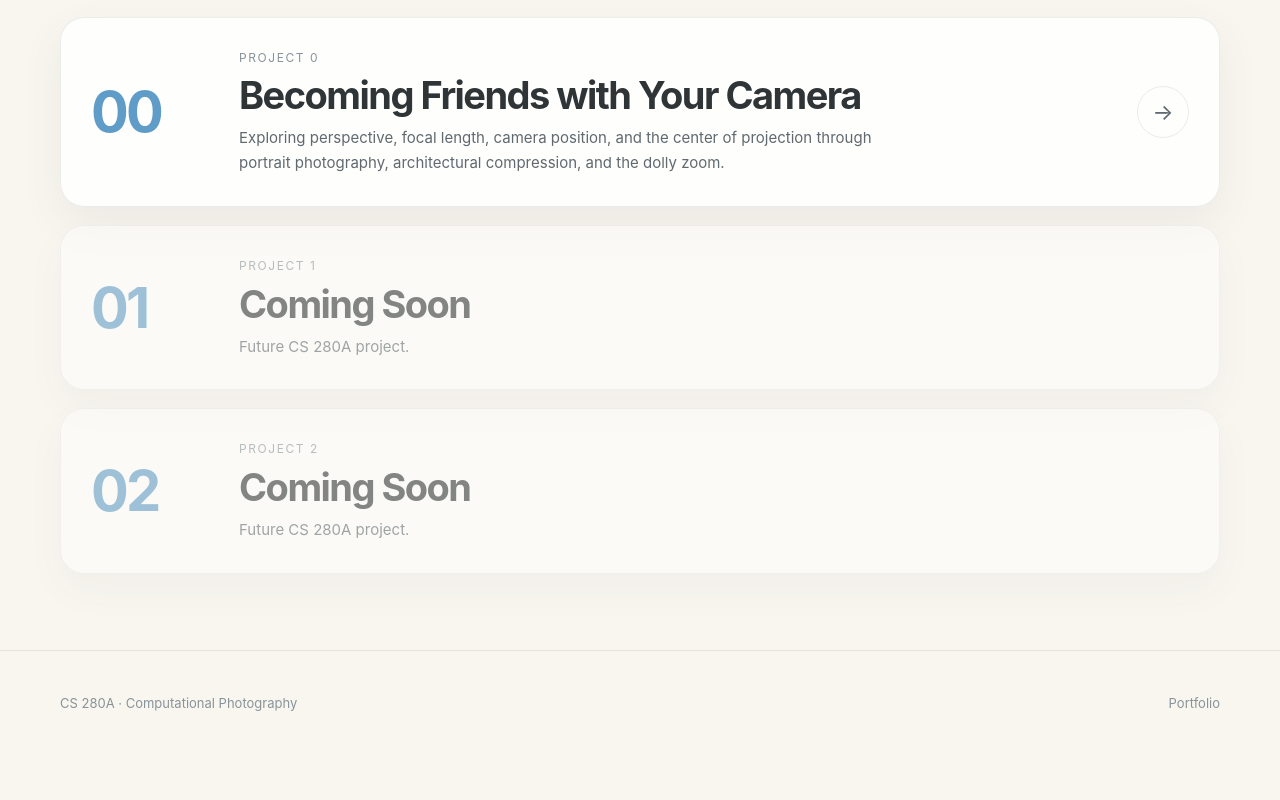
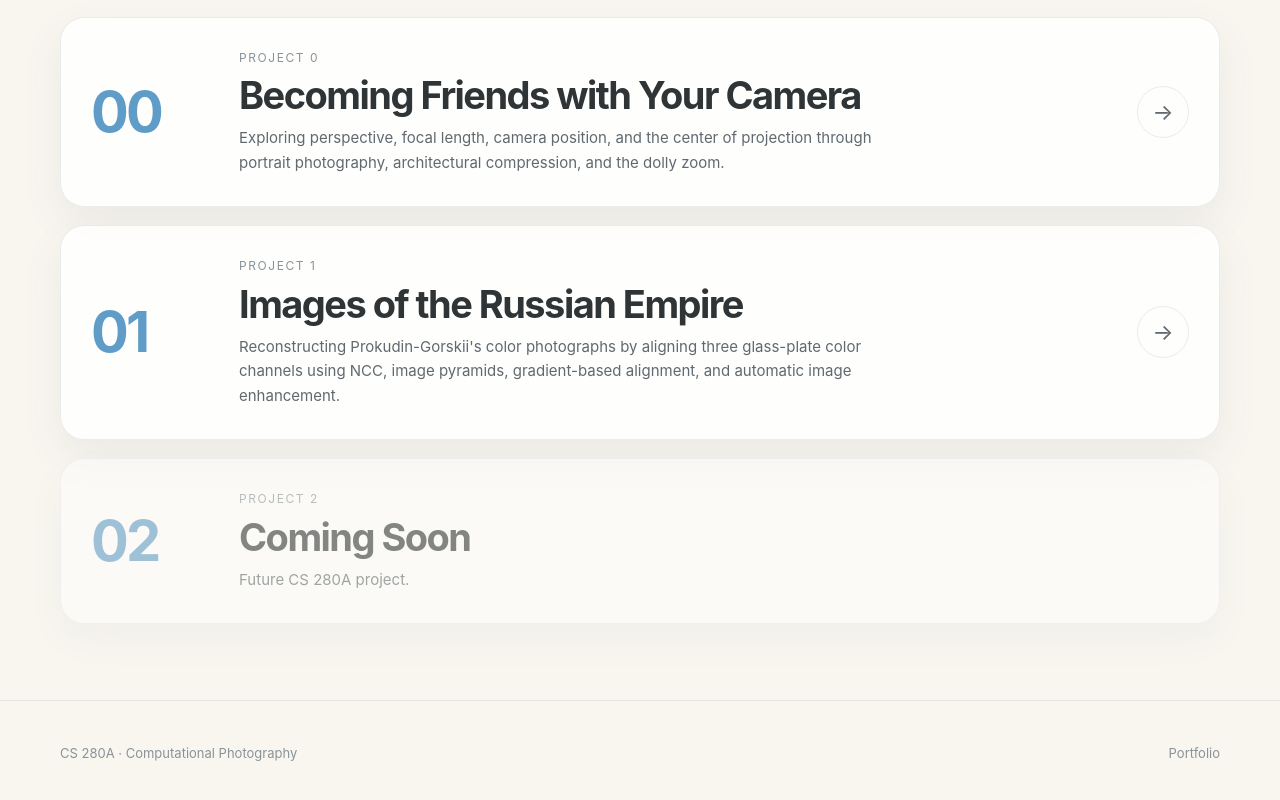
Before and after one commit to ZIan-PAn/ZIan-PAn.github.io, a plain HTML site: page index.html in a window 1280 px wide. Shown: the part 773-1573 px from the top of the page. Before the commit the page ends 1543 px from the top, so only its background shows below. Drawn offline with Linux system fonts and the light colour scheme.

Commit message:
Update index.html

```diff
--- a/index.html
+++ b/index.html
@@ -3,93 +3,186 @@
 <head>
     <meta charset="UTF-8">
     <meta name="viewport" content="width=device-width, initial-scale=1.0">
+
     <title>CS 280A — Computational Photography</title>
+
     <link rel="stylesheet" href="./style.css">
 </head>
+
 <body>
-
     <nav class="site-nav">
         <div class="container nav-inner">
+
             <a href="./" class="brand">
                 <span class="brand-mark"></span>
                 <span>CS 280A</span>
             </a>
-            <div class="nav-note">Computational Photography</div>
+
+            <div class="nav-note">
+                Computational Photography
+            </div>
+
         </div>
     </nav>
 
+
     <header class="hero hero-home">
+
         <div class="container">
-            <div class="eyebrow">UC Berkeley · Fall 2026</div>
+
+            <div class="eyebrow">
+                UC Berkeley · Fall 2026
+            </div>
+
             <h1 class="hero-title">
-                Computational<br>Photography
+                Computational<br>
+                Photography
             </h1>
+
             <p class="hero-text">
                 A portfolio of course projects exploring image formation,
                 perspective, geometry, visual perception, and computational imaging.
             </p>
+
         </div>
+
     </header>
 
+
     <main class="section">
+
         <div class="container">
 
             <div class="section-head simple-head">
+
                 <div>
-                    <div class="section-kicker">Portfolio</div>
-                    <h2>Projects</h2>
+                    <div class="section-kicker">
+                        Portfolio
+                    </div>
+
+                    <h2>
+                        Projects
+                    </h2>
                 </div>
+
                 <p class="section-subtext">
                     More projects will be added throughout the semester.
                 </p>
+
             </div>
 
             <div class="project-list">
 
                 <a href="./project0/" class="project-card">
-                    <div class="project-number">00</div>
+
+                    <div class="project-number">
+                        00
+                    </div>
 
                     <div class="project-body">
-                        <div class="project-label">Project 0</div>
-                        <h3>Becoming Friends with Your Camera</h3>
+
+                        <div class="project-label">
+                            Project 0
+                        </div>
+
+                        <h3>
+                            Becoming Friends with Your Camera
+                        </h3>
+
                         <p>
                             Exploring perspective, focal length, camera position,
                             and the center of projection through portrait photography,
                             architectural compression, and the dolly zoom.
                         </p>
+
                     </div>
 
-                    <div class="project-arrow">→</div>
+                    <div class="project-arrow">
+                        →
+                    </div>
+
                 </a>
 
+
+                <a href="./project1/" class="project-card">
+
+                    <div class="project-number">
+                        01
+                    </div>
+
+                    <div class="project-body">
+
+                        <div class="project-label">
+                            Project 1
+                        </div>
+
+                        <h3>
+                            Images of the Russian Empire
+                        </h3>
+
+                        <p>
+                            Reconstructing Prokudin-Gorskii's color photographs
+                            by aligning three glass-plate color channels using
+                            NCC, image pyramids, gradient-based alignment,
+                            and automatic image enhancement.
+                        </p>
+
+                    </div>
+
+                    <div class="project-arrow">
+                        →
+                    </div>
+
+                </a>
+
+
                 <div class="project-card placeholder-card">
-                    <div class="project-number">01</div>
+
+                    <div class="project-number">
+                        02
+                    </div>
+
                     <div class="project-body">
-                        <div class="project-label">Project 1</div>
-                        <h3>Coming Soon</h3>
-                        <p>Future CS 280A project.</p>
+
+                        <div class="project-label">
+                            Project 2
+                        </div>
+
+                        <h3>
+                            Coming Soon
+                        </h3>
+
+                        <p>
+                            Future CS 280A project.
+                        </p>
+
                     </div>
+
                 </div>
 
-                <div class="project-card placeholder-card">
-                    <div class="project-number">02</div>
-                    <div class="project-body">
-                        <div class="project-label">Project 2</div>
-                        <h3>Coming Soon</h3>
-                        <p>Future CS 280A project.</p>
-                    </div>
-                </div>
 
             </div>
+
         </div>
+
     </main>
 
     <footer class="site-footer">
+
         <div class="container footer-inner">
-            <span>CS 280A · Computational Photography</span>
-            <span>Portfolio</span>
+
+            <span>
+                CS 280A · Computational Photography
+            </span>
+
+            <span>
+                Portfolio
+            </span>
+
         </div>
+
     </footer>
+
 
 </body>
 </html>
```
